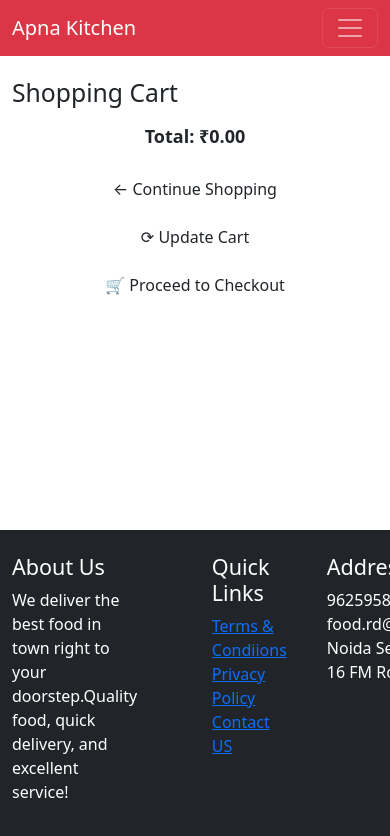
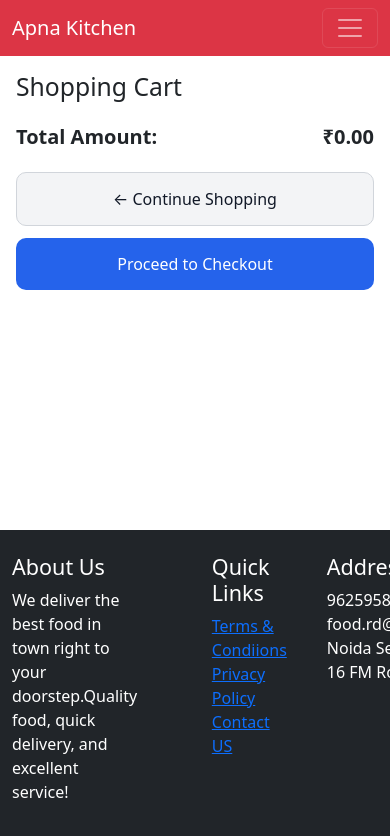
Before and after one commit to JatinDhiman-7/Mega-Project, a React (Vite) app: page /cart in a window 390 px wide. Shown: the top 836 px of the page. Built offline with nearby package versions, Linux system fonts and the light colour scheme.

Commit message:
update the ui

```diff
--- a/package.json
+++ b/package.json
@@ -15,6 +15,7 @@
     "react": "^19.1.1",
     "react-bootstrap": "^2.10.10",
     "react-dom": "^19.1.1",
+    "react-icons": "^5.5.0",
     "react-router-dom": "^7.9.4",
     "react-toastify": "^11.0.5"
   },
--- a/src/App.css
+++ b/src/App.css
@@ -228,22 +228,180 @@ input[type="number"] {
 }
 /* RESPONSIVE */
 @media (max-width: 768px) {
-  .cart-container { width: 100%; margin: 10px 0; padding: 12px; }
-  .cart-table thead { display: none; }
-  .cart-table, .cart-table tbody, .cart-table tr, .cart-table td { display: block; width: 100%; }
-  .cart-table tr { margin-bottom: 12px; border: 1px solid #ddd; border-radius: 6px; padding: 10px; }
-  .cart-table td { padding: 6px 0; text-align: left; }
-  .cart-table td::before { content: attr(data-label); display: block; font-weight: 600; margin-bottom: 4px; color: #555; position: static; }
-  .product { gap: 8px; }
-  .product img { width: 48px; }
-  input[type="number"] { width: 55px; }
-  .cart-total { text-align: center; font-size: 18px; }
-  .cart-buttons { flex-direction: column; gap: 10px; }
-  .btn { width: 100%; }
+
+  .cart-container {
+    width: 100%;
+    padding: 16px;
+    margin: 0;
+  }
+
+  /* Each cart item = card */
+  .cart-item {
+    display: flex;
+    align-items: center;
+    gap: 12px;
+    background: #f9fafb;
+    border-radius: 12px;
+    padding: 14px;
+    margin-bottom: 14px;
+  }
+
+  /* Product image */
+  .cart-item img {
+    width: 64px;
+    height: 64px;
+    object-fit: cover;
+    border-radius: 8px;
+  }
+
+  /* Product info */
+  .cart-item-details {
+    flex: 1;
+  }
+
+  .cart-item-title {
+    font-size: 16px;
+    font-weight: 600;
+    margin-bottom: 4px;
+  }
+
+  .cart-item-price {
+    font-size: 14px;
+    color: #6b7280;
+  }
+
+  /* Quantity controls */
+  .quantity-control {
+    display: flex;
+    align-items: center;
+    gap: 6px;
+    margin-top: 8px;
+  }
+
+  .quantity-control button {
+    width: 28px;
+    height: 28px;
+    border-radius: 6px;
+    border: 1px solid #ddd;
+    background: #fff;
+  }
+
+  .quantity-control input {
+    width: 40px;
+    text-align: center;
+    border: 1px solid #ddd;
+    border-radius: 6px;
+  }
+
+  /* Item total price */
+  .cart-item-total {
+    font-weight: 600;
+    font-size: 16px;
+    margin-left: auto;
+    white-space: nowrap;
+  }
+
+  /* Remove icon */
+  .remove-item {
+    color: #ef4444;
+    margin-left: 8px;
+  }
+
+  /* Cart total section */
+  .cart-total {
+    display: flex;
+    justify-content: space-between;
+    align-items: center;
+    font-size: 20px;
+    font-weight: 600;
+    margin: 20px 0;
+  }
+
+  /* Checkout button */
+  .checkout-btn {
+    width: 100%;
+    padding: 14px;
+    font-size: 16px;
+    border-radius: 10px;
+    background: #2563eb;
+    color: #fff;
+    border: none;
+  }
 }
+
 
 /* MOBILE FOOD GRID */
 @media (max-width: 480px) {
   .food-grid { grid-template-columns: 1fr; }
   .img-box { height: 160px; }
 }
+
+
+.desktop-only {
+  display: table;
+}
+
+.mobile-only {
+  display: none;
+}
+
+@media (max-width: 768px) {
+  .desktop-only {
+    display: none;
+  }
+
+  .mobile-only {
+    display: block;
+  }
+}
+.cart-actions {
+  display: flex;
+  gap: 12px;
+  margin-top: 16px;
+}
+
+.continue-btn {
+  flex: 1;
+  padding: 14px;
+  font-size: 16px;
+  border-radius: 10px;
+  background: #f3f4f6;
+  color: #111827;
+  border: 1px solid #d1d5db;
+}
+
+.checkout-btn {
+  flex: 2;
+  padding: 14px;
+  font-size: 16px;
+  border-radius: 10px;
+  background: #2563eb;
+  color: #fff;
+  border: none;
+}
+
+/* Mobile stacking */
+@media (max-width: 768px) {
+  .cart-actions {
+    flex-direction: column;
+  }
+
+  .continue-btn,
+  .checkout-btn {
+    width: 100%;
+  }
+}
+.remove-item {
+  background: none;
+  border: none;
+  color: #9ca3af;
+  cursor: pointer;
+  padding: 6px;
+  border-radius: 6px;
+  transition: all 0.2s ease;
+}
+
+.remove-item:hover {
+  color: #ef4444;
+  background: #fee2e2;
+}
--- a/src/pages/Cart.jsx
+++ b/src/pages/Cart.jsx
@@ -1,29 +1,31 @@
 import { useContext } from "react";
 import { CartContext } from "../context/CartContext";
 import { useNavigate } from "react-router-dom";
+import { FiTrash2 } from "react-icons/fi";
+
 function Cart() {
   const { cart, removeFromCart, updateQty } = useContext(CartContext);
   const navigate = useNavigate();
 
-  //  console.log("cart",typeof(cart[0].price))
   const totalPrice = cart.reduce((sum, item) => {
     const price = Number(item.price) || 0;
     const qty = Number(item.quantity) || 1;
     return sum + price * qty;
   }, 0);
-  // console.log(typeof(totalPrice))
+
   return (
     <div className="cart-container">
       <h2>Shopping Cart</h2>
 
-      <table className="cart-table">
+      {/* DESKTOP TABLE */}
+      <table className="cart-table desktop-only">
         <thead>
           <tr>
             <th>Product</th>
             <th>Price</th>
             <th>Quantity</th>
             <th>Subtotal</th>
-            <th>Action</th>
+            <th></th>
           </tr>
         </thead>
 
@@ -40,12 +42,15 @@ function Cart() {
               <td>
                 <input
                   type="number"
+                  min="1"
                   value={item.quantity || 1}
                   onChange={e => updateQty(item.id, Number(e.target.value))}
                 />
               </td>
 
-              <td>₹{Number(item.price) * Number(item.quantity || 1).toFixed(2)}</td>
+              <td>
+                ₹{(item.price * (item.quantity || 1)).toFixed(2)}
+              </td>
 
               <td>
                 <button className="delete-btn" onClick={() => removeFromCart(item.id)}>
@@ -57,16 +62,65 @@ function Cart() {
         </tbody>
       </table>
 
-      <div className="cart-total">
-        <strong>Total: ₹{totalPrice.toFixed(2)}</strong>
+      {/* MOBILE CARDS */}
+      <div className="mobile-only">
+        {cart.map(item => (
+          <div className="cart-item" key={item.id}>
+            <img src={item.image} alt={item.name} />
+
+            <div className="cart-item-details">
+              <div className="cart-item-title">{item.name}</div>
+              <div className="cart-item-price">₹{item.price}</div>
+
+              <div className="quantity-control">
+                <button onClick={() => updateQty(item.id, (item.quantity || 1) - 1)}>-</button>
+                <input
+                  type="number"
+                  value={item.quantity || 1}
+                  min="1"
+                  onChange={e => updateQty(item.id, Number(e.target.value))}
+                />
+                <button onClick={() => updateQty(item.id, (item.quantity || 1) + 1)}>+</button>
+              </div>
+            </div>
+
+            <div className="cart-item-total">
+              ₹{(item.price * (item.quantity || 1)).toFixed(2)}
+            </div>
+
+            <button
+              className="remove-item"
+              onClick={() => removeFromCart(item.id)}
+              aria-label="Remove item"
+            >
+              <FiTrash2 size={18} />
+            </button>
+
+          </div>
+        ))}
       </div>
 
-      <div className="cart-buttons">
-        <button className="btn dark" onClick={() => navigate("/")}>← Continue Shopping</button>
-        <button className="btn light">⟳ Update Cart</button>
-        <button className="btn danger">🛒 Proceed to Checkout</button>
+      <div className="cart-total">
+        <span>Total Amount:</span>
+        <span>₹{totalPrice.toFixed(2)}</span>
+      </div>
+
+
+
+      <div className="cart-actions">
+        <button
+          className="continue-btn"
+          onClick={() => navigate("/")}
+        >
+          ← Continue Shopping
+        </button>
+
+        <button className="checkout-btn">
+          Proceed to Checkout
+        </button>
       </div>
     </div>
   );
 }
+
 export default Cart;
```
Also changed, not shown: 1 other file (tests, documents, lock files or other folders).
